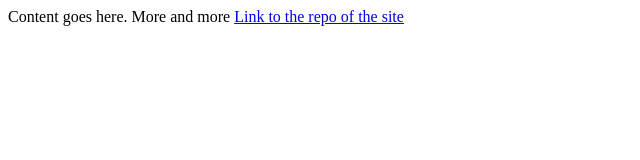
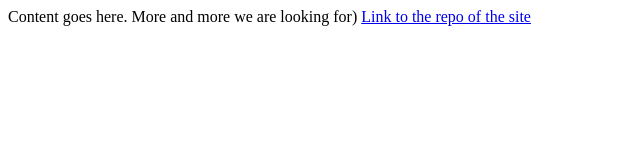
Before and after one commit to Viktorpav/site-of-mine, a plain HTML site: page index.html in a window 1280 px wide. Shown: the whole page, without its empty margins (0-640 px from the left). Drawn offline with Linux system fonts and the light colour scheme.

Commit message:
GitHub action updated 4

```diff
--- a/index.html
+++ b/index.html
@@ -6,7 +6,7 @@
     <meta name="keywords" content="html tutorial template">
 </head>
 <body>
-    Content goes here. More and more
+    Content goes here. More and more we are looking for)
     <a href="https://github.com/Viktorpav/site-of-mine">Link to the repo of the site</a>
 </body>
 </html>
```
Also changed, not shown: 1 other file.
